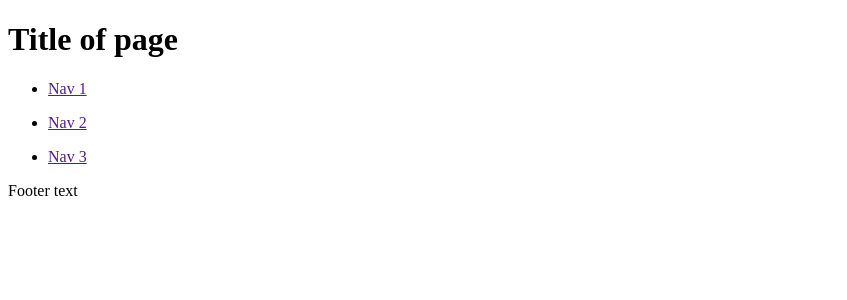
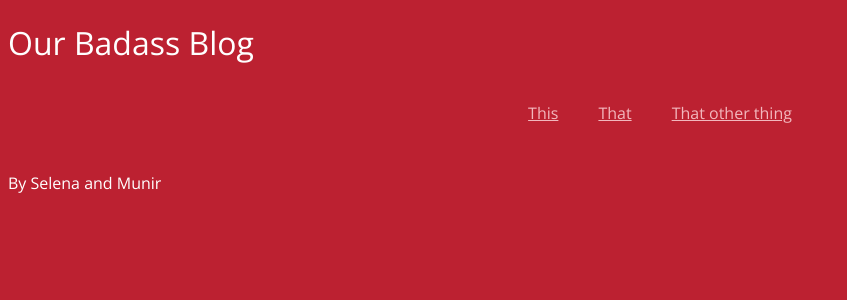
Before and after one commit to muniri92/learning-journal, a Python web app: template learning_journal/templates/list.jinja2 in a window 1280 px wide. Shown: the top 300 px of the page, without its empty margins (0-847 px from the left). Run offline with Jinja, Linux system fonts and the light colour scheme; the template is opened without the code that fills it, so the values that code supplies are empty.

Commit message:
prettier

```diff
--- a/learning_journal/static/theme.css
+++ b/learning_journal/static/theme.css
@@ -4,6 +4,21 @@ body {
   font-weight: 300;
   color: #ffffff;
   background: #bc2131;
+}
+
+nav, nav ul{
+  display: flex;
+  justify-content: center;
+}
+
+li a {
+  padding: 25px, 0px, 25px, 0px;
+}
+
+ul{
+  display: flex;
+  flex-direction: column;
+  list-style: none;
 }
 h1,
 h2,
--- a/learning_journal/templates/base.jinja2
+++ b/learning_journal/templates/base.jinja2
@@ -4,27 +4,27 @@
     <meta charset="utf-8">
     <meta http-equiv="X-UA-Compatible" content="IE=edge">
     <title></title>
-    <link rel="stylesheet" href="">
+    <link rel="stylesheet" href="../static/theme.css">
 </head>
 <body>
     <header>
-        <h1>Title of page</h1>
+        <h1>Our Badass Blog</h1>
         <nav>
             <ul>
-                <li><a href="" title="">Nav 1</a></li>
+                <li><a href="" title="">This</a></li>
             </ul>
             <ul>
-                <li><a href="" title="">Nav 2</a></li>
+                <li><a href="" title="">That</a></li>
             </ul>
             <ul>
-                <li><a href="" title="">Nav 3</a></li>
+                <li><a href="" title="">That other thing</a></li>
             </ul>
         </nav>
     </header>
     {% block content %}
     {% endblock content %}
     <footer>
-    Footer text
+    By Selena and Munir
     </footer>
 </body>
 </html>
```
